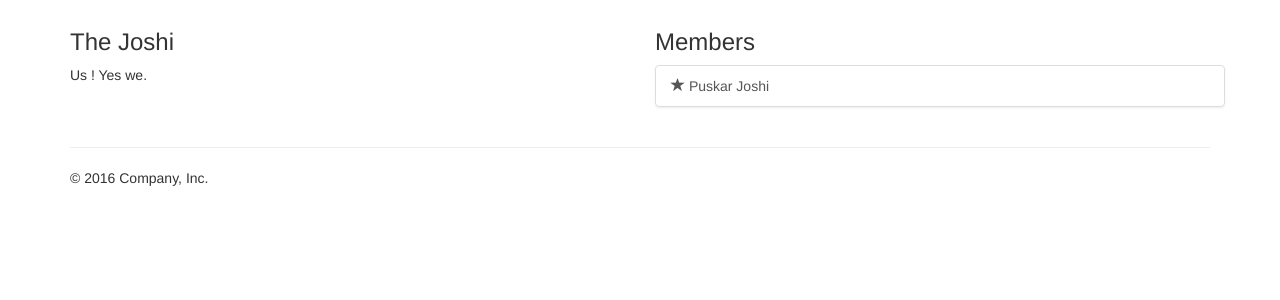
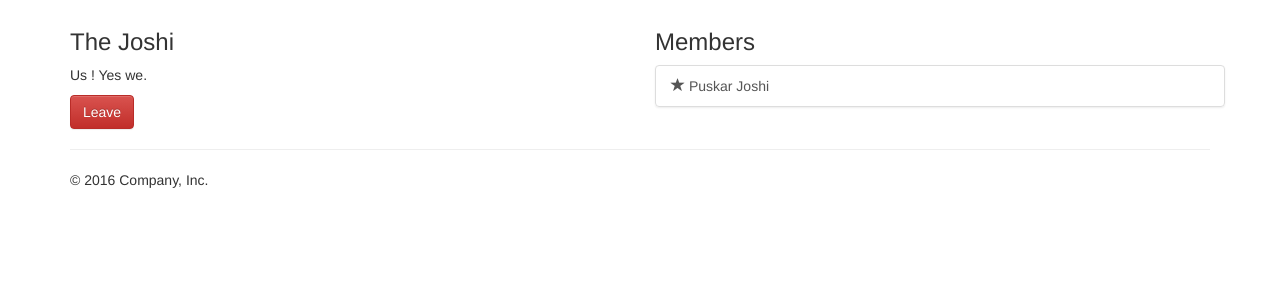
Before and after one commit to JoPuskar/feelings, a Django app: template groups/templates/families/detail.html in a window 1280 px wide. Shown: the part 51-351 px from the top of the page. Run offline with Django 3.2, Linux system fonts and the light colour scheme; the template is opened without the code that fills it: values that come from a table or form of the project are taken from there, others are empty; data comes from the database, SQL or seed files in the repository; both versions use the stored data as it was after the commit; parts of the project's set-up code (start-up, migrations or seed data) failed here and were passed over; some libraries are stand-ins or nearby versions.

Commit message:
Leave button on family and company.

```diff
--- a/groups/templates/companies/detail.html
+++ b/groups/templates/companies/detail.html
@@ -16,6 +16,8 @@
                         {% bootstrap_field form.email_or_username layout='horizontal' %}
                         <input type="submit" value="Invite" class="btn bnt-default">
                     </form>
+                {% else %}
+                <a href="{% url 'groups:companies:leave' slug=object.slug %}" class="btn btn-danger">Leave</a>
                 {% endif %}
             </div>
             <div class="row">
--- a/groups/templates/families/detail.html
+++ b/groups/templates/families/detail.html
@@ -16,6 +16,8 @@
                         {% bootstrap_field form.email_or_username layout='horizontal' %}
                         <input type="submit" value="Invite" class="btn bnt-default">
                     </form>
+                {% else %}
+                <a href="{% url 'groups:families:leave' slug=object.slug %}" class="btn btn-danger">Leave</a>
                 {% endif %}
             </div>
             <div class="row">
```
Also changed, not shown: db.sqlite3.
